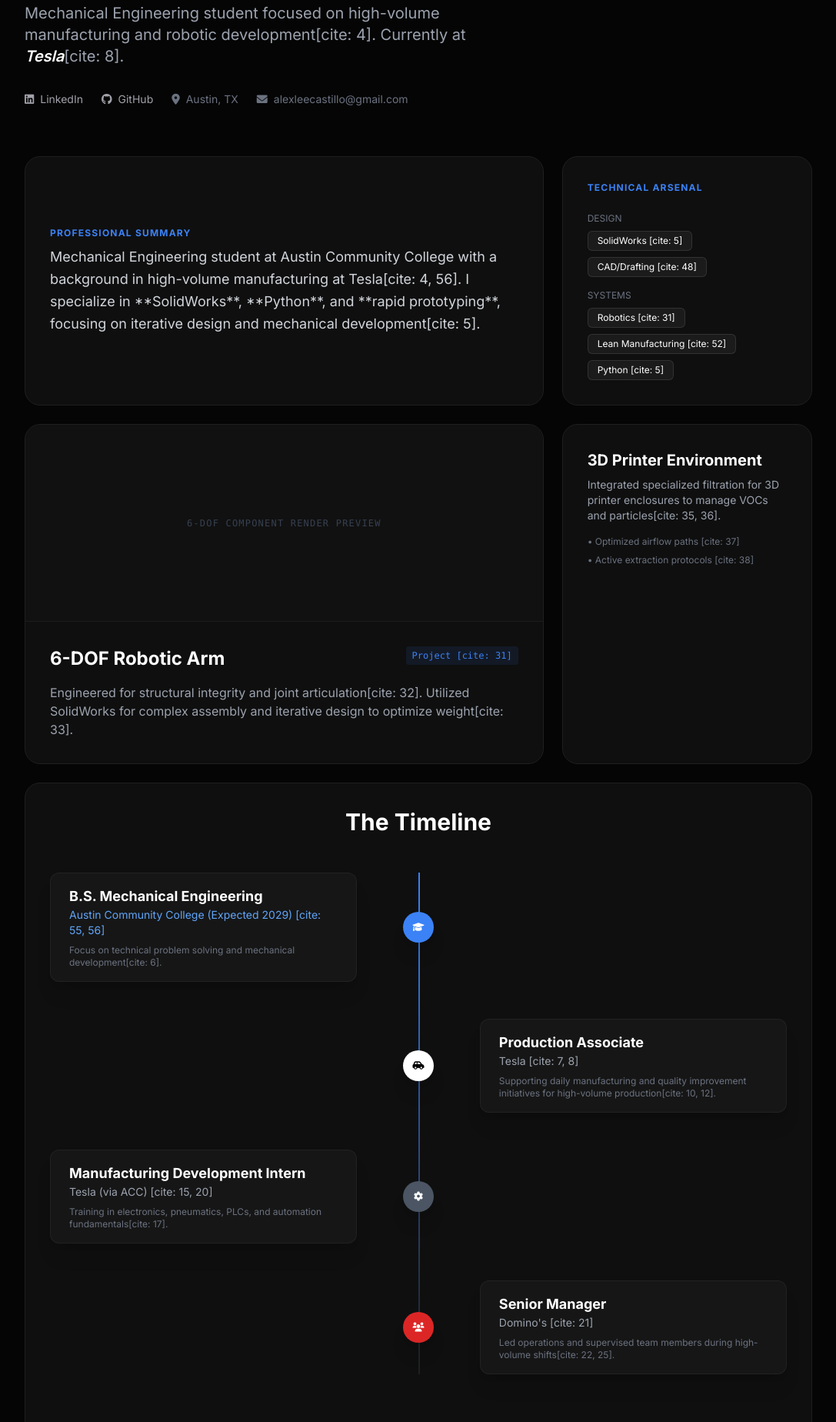
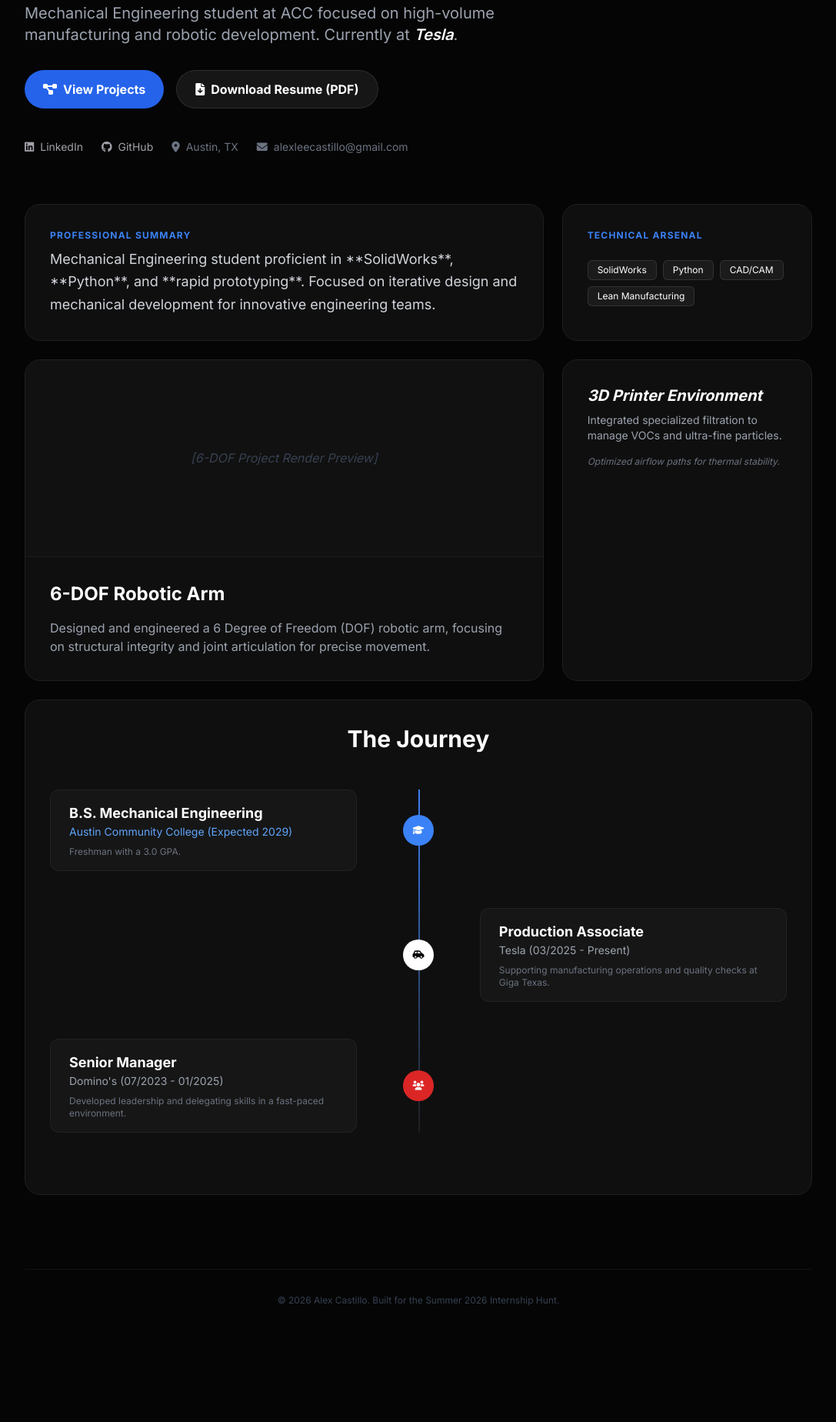
Before and after one commit to TxMech/txmech.github.io, a plain HTML site: page index.html in a window 1280 px wide. Shown: the part 109-1957 px from the top of the page at 77% size, without its empty margins (96-1183 px from the left). After the commit the page ends 1903 px from the top, so only its background shows below. Drawn offline with nearby package versions, Linux system fonts and the light colour scheme.

Commit message:
Update index.html

```diff
--- a/index.html
+++ b/index.html
@@ -11,7 +11,6 @@
         body { background-color: #050505; color: #a1a1aa; font-family: 'Inter', sans-serif; scroll-behavior: smooth; }
         .bento-card { background: #0f0f0f; border: 1px solid #1f1f1f; border-radius: 20px; transition: all 0.4s cubic-bezier(0.175, 0.885, 0.32, 1.275); }
         .bento-card:hover { border-color: #3b82f6; transform: translateY(-4px); box-shadow: 0 10px 30px -10px rgba(59, 130, 246, 0.2); }
-        .text-gradient { background: linear-gradient(to right, #fff, #71717a); -webkit-background-clip: text; -webkit-text-fill-color: transparent; }
         .timeline-line::before { content: ''; position: absolute; left: 20px; top: 0; bottom: 0; width: 2px; background: linear-gradient(to bottom, #3b82f6 0%, #1f1f1f 100%); }
         @media (min-width: 768px) { .timeline-line::before { left: 50%; } }
     </style>
@@ -21,9 +20,18 @@
     <div class="max-w-5xl mx-auto">
         <header class="mb-16 text-center md:text-left">
             <h1 class="text-5xl font-bold text-white tracking-tight mb-4">Alex Castillo</h1>
-            <p class="text-xl text-gray-400 max-w-2xl">Mechanical Engineering student focused on high-volume manufacturing and robotic development[cite: 4]. Currently at <span class="text-white font-semibold italic">Tesla</span>[cite: 8].</p>
+            <p class="text-xl text-gray-400 max-w-2xl">Mechanical Engineering student at ACC focused on high-volume manufacturing and robotic development. Currently at <span class="text-white font-semibold italic">Tesla</span>.</p>
 
-            <div class="flex flex-wrap justify-center md:justify-start gap-6 mt-8 text-sm font-medium">
+            <div class="flex flex-wrap justify-center md:justify-start gap-4 mt-8">
+                <a href="#projects" class="bg-blue-600 hover:bg-blue-700 text-white px-6 py-3 rounded-full font-bold transition-all flex items-center gap-2">
+                    <i class="fas fa-project-diagram"></i> View Projects
+                </a>
+                <a href="resume.pdf" target="_blank" class="bg-[#161616] border border-white/10 hover:border-white/30 text-white px-6 py-3 rounded-full font-bold transition-all flex items-center gap-2">
+                    <i class="fas fa-file-download"></i> Download Resume (PDF)
+                </a>
+            </div>
+
+            <div class="flex flex-wrap justify-center md:justify-start gap-6 mt-10 text-sm font-medium">
                 <a href="https://www.linkedin.com/in/alex-castillo-a56338315/" class="flex items-center gap-2 hover:text-white transition-colors"><i class="fab fa-linkedin"></i> LinkedIn</a>
                 <a href="https://github.com/TxMech" class="flex items-center gap-2 hover:text-white transition-colors"><i class="fab fa-github"></i> GitHub</a>
                 <span class="flex items-center gap-2 text-gray-500"><i class="fas fa-map-marker-alt"></i> Austin, TX</span>
@@ -31,108 +39,80 @@
             </div>
         </header>
 
-        <div class="grid grid-cols-1 md:grid-cols-3 gap-6">
+        <div id="projects" class="grid grid-cols-1 md:grid-cols-3 gap-6">
 
             <div class="bento-card p-8 md:col-span-2 flex flex-col justify-center">
                 <h2 class="text-xs font-bold uppercase tracking-widest text-blue-500 mb-2">Professional Summary</h2>
                 <p class="text-lg text-gray-300 leading-relaxed">
-                    Mechanical Engineering student at Austin Community College with a background in high-volume manufacturing at Tesla[cite: 4, 56]. I specialize in **SolidWorks**, **Python**, and **rapid prototyping**, focusing on iterative design and mechanical development[cite: 5].
+                    Mechanical Engineering student proficient in **SolidWorks**, **Python**, and **rapid prototyping**. Focused on iterative design and mechanical development for innovative engineering teams.
                 </p>
             </div>
 
-            <div class="bento-card p-8">
+            <div class="bento-card p-8 text-center md:text-left">
                 <h2 class="text-xs font-bold uppercase tracking-widest text-blue-500 mb-6">Technical Arsenal</h2>
                 <div class="space-y-4">
-                    <div>
-                        <p class="text-xs text-gray-500 mb-2 uppercase">Design</p>
-                        <div class="flex flex-wrap gap-2">
-                            <span class="bg-white/5 border border-white/10 px-3 py-1 rounded-md text-xs text-white">SolidWorks [cite: 5]</span>
-                            <span class="bg-white/5 border border-white/10 px-3 py-1 rounded-md text-xs text-white">CAD/Drafting [cite: 48]</span>
-                        </div>
-                    </div>
-                    <div>
-                        <p class="text-xs text-gray-500 mb-2 uppercase">Systems</p>
-                        <div class="flex flex-wrap gap-2">
-                            <span class="bg-white/5 border border-white/10 px-3 py-1 rounded-md text-xs text-white">Robotics [cite: 31]</span>
-                            <span class="bg-white/5 border border-white/10 px-3 py-1 rounded-md text-xs text-white">Lean Manufacturing [cite: 52]</span>
-                            <span class="bg-white/5 border border-white/10 px-3 py-1 rounded-md text-xs text-white">Python [cite: 5]</span>
-                        </div>
+                    <div class="flex flex-wrap gap-2 justify-center md:justify-start">
+                        <span class="bg-white/5 border border-white/10 px-3 py-1 rounded-md text-xs text-white">SolidWorks</span>
+                        <span class="bg-white/5 border border-white/10 px-3 py-1 rounded-md text-xs text-white">Python</span>
+                        <span class="bg-white/5 border border-white/10 px-3 py-1 rounded-md text-xs text-white">CAD/CAM</span>
+                        <span class="bg-white/5 border border-white/10 px-3 py-1 rounded-md text-xs text-white">Lean Manufacturing</span>
                     </div>
                 </div>
             </div>
 
             <div class="bento-card overflow-hidden md:col-span-2 group">
-                <div class="h-64 bg-[#111] flex items-center justify-center border-b border-white/5 relative">
-                    <span class="text-gray-700 font-mono text-xs uppercase tracking-widest group-hover:text-blue-500 transition-colors">6-DOF Component Render Preview</span>
-                    </div>
+                <div class="h-64 bg-[#111] flex items-center justify-center border-b border-white/5 relative italic text-gray-700">
+                    [6-DOF Project Render Preview]
+                </div>
                 <div class="p-8">
-                    <div class="flex justify-between items-start mb-4">
-                        <h3 class="text-2xl font-bold text-white">6-DOF Robotic Arm</h3>
-                        <span class="text-xs font-mono bg-blue-500/10 text-blue-500 px-2 py-1 rounded">Project [cite: 31]</span>
-                    </div>
-                    <p class="text-gray-400">Engineered for structural integrity and joint articulation[cite: 32]. Utilized SolidWorks for complex assembly and iterative design to optimize weight[cite: 33].</p>
+                    <h3 class="text-2xl font-bold text-white mb-4">6-DOF Robotic Arm</h3>
+                    <p class="text-gray-400">Designed and engineered a 6 Degree of Freedom (DOF) robotic arm, focusing on structural integrity and joint articulation for precise movement.</p>
                 </div>
             </div>
 
             <div class="bento-card p-8">
-                <h3 class="text-xl font-bold text-white mb-2">3D Printer Environment</h3>
-                <p class="text-sm text-gray-400 mb-4">Integrated specialized filtration for 3D printer enclosures to manage VOCs and particles[cite: 35, 36].</p>
-                <ul class="text-xs text-gray-500 space-y-2">
-                    <li>• Optimized airflow paths [cite: 37]</li>
-                    <li>• Active extraction protocols [cite: 38]</li>
-                </ul>
+                <h3 class="text-xl font-bold text-white mb-2 italic">3D Printer Environment</h3>
+                <p class="text-sm text-gray-400 mb-4">Integrated specialized filtration to manage VOCs and ultra-fine particles.</p>
+                <p class="text-xs text-gray-500 italic">Optimized airflow paths for thermal stability.</p>
             </div>
 
             <div class="bento-card p-8 md:col-span-3">
-                <h2 class="text-3xl font-bold text-white mb-12 text-center">The Timeline</h2>
-
+                <h2 class="text-3xl font-bold text-white mb-12 text-center">The Journey</h2>
                 <div class="relative timeline-line">
 
-                    <div class="mb-12 flex justify-between items-center w-full md:flex-row-reverse left-timeline">
+                    <div class="mb-12 flex justify-between items-center w-full md:flex-row-reverse">
                         <div class="order-1 w-full md:w-5/12"></div>
-                        <div class="z-20 flex items-center order-1 bg-blue-500 shadow-xl w-10 h-10 rounded-full md:absolute md:left-1/2 md:-translate-x-1/2">
+                        <div class="z-20 flex items-center order-1 bg-blue-500 w-10 h-10 rounded-full md:absolute md:left-1/2 md:-translate-x-1/2">
                             <i class="fas fa-graduation-cap text-white mx-auto text-xs"></i>
                         </div>
-                        <div class="order-1 bg-[#161616] border border-white/5 rounded-xl shadow-xl w-full md:w-5/12 px-6 py-4">
+                        <div class="order-1 bg-[#161616] border border-white/5 rounded-xl w-full md:w-5/12 px-6 py-4">
                             <h3 class="font-bold text-white text-lg">B.S. Mechanical Engineering</h3>
-                            <p class="text-sm text-blue-400">Austin Community College (Expected 2029) [cite: 55, 56]</p>
-                            <p class="text-xs text-gray-500 mt-2">Focus on technical problem solving and mechanical development[cite: 6].</p>
+                            <p class="text-sm text-blue-400">Austin Community College (Expected 2029) </p>
+                            <p class="text-xs text-gray-500 mt-2">Freshman with a 3.0 GPA.</p>
                         </div>
                     </div>
 
-                    <div class="mb-12 flex justify-between items-center w-full right-timeline">
+                    <div class="mb-12 flex justify-between items-center w-full">
                         <div class="order-1 w-full md:w-5/12"></div>
-                        <div class="z-20 flex items-center order-1 bg-white shadow-xl w-10 h-10 rounded-full md:absolute md:left-1/2 md:-translate-x-1/2">
+                        <div class="z-20 flex items-center order-1 bg-white w-10 h-10 rounded-full md:absolute md:left-1/2 md:-translate-x-1/2">
                             <i class="fas fa-car-side text-black mx-auto text-xs"></i>
                         </div>
-                        <div class="order-1 bg-[#161616] border border-white/5 rounded-xl shadow-xl w-full md:w-5/12 px-6 py-4">
+                        <div class="order-1 bg-[#161616] border border-white/5 rounded-xl w-full md:w-5/12 px-6 py-4">
                             <h3 class="font-bold text-white text-lg">Production Associate</h3>
-                            <p class="text-sm text-gray-400">Tesla [cite: 7, 8]</p>
-                            <p class="text-xs text-gray-500 mt-2">Supporting daily manufacturing and quality improvement initiatives for high-volume production[cite: 10, 12].</p>
+                            <p class="text-sm text-gray-400">Tesla (03/2025 - Present) </p>
+                            <p class="text-xs text-gray-500 mt-2">Supporting manufacturing operations and quality checks at Giga Texas.</p>
                         </div>
                     </div>
 
-                    <div class="mb-12 flex justify-between items-center w-full md:flex-row-reverse left-timeline">
+                    <div class="mb-12 flex justify-between items-center w-full md:flex-row-reverse">
                         <div class="order-1 w-full md:w-5/12"></div>
-                        <div class="z-20 flex items-center order-1 bg-gray-600 shadow-xl w-10 h-10 rounded-full md:absolute md:left-1/2 md:-translate-x-1/2">
-                            <i class="fas fa-cog text-white mx-auto text-xs"></i>
-                        </div>
-                        <div class="order-1 bg-[#161616] border border-white/5 rounded-xl shadow-xl w-full md:w-5/12 px-6 py-4">
-                            <h3 class="font-bold text-white text-lg">Manufacturing Development Intern</h3>
-                            <p class="text-sm text-gray-400">Tesla (via ACC) [cite: 15, 20]</p>
-                            <p class="text-xs text-gray-500 mt-2">Training in electronics, pneumatics, PLCs, and automation fundamentals[cite: 17].</p>
-                        </div>
-                    </div>
-
-                    <div class="mb-12 flex justify-between items-center w-full right-timeline">
-                        <div class="order-1 w-full md:w-5/12"></div>
-                        <div class="z-20 flex items-center order-1 bg-red-600 shadow-xl w-10 h-10 rounded-full md:absolute md:left-1/2 md:-translate-x-1/2">
+                        <div class="z-20 flex items-center order-1 bg-red-600 w-10 h-10 rounded-full md:absolute md:left-1/2 md:-translate-x-1/2">
                             <i class="fas fa-users text-white mx-auto text-xs"></i>
                         </div>
-                        <div class="order-1 bg-[#161616] border border-white/5 rounded-xl shadow-xl w-full md:w-5/12 px-6 py-4">
+                        <div class="order-1 bg-[#161616] border border-white/5 rounded-xl w-full md:w-5/12 px-6 py-4">
                             <h3 class="font-bold text-white text-lg">Senior Manager</h3>
-                            <p class="text-sm text-gray-400">Domino's [cite: 21]</p>
-                            <p class="text-xs text-gray-500 mt-2">Led operations and supervised team members during high-volume shifts[cite: 22, 25].</p>
+                            <p class="text-sm text-gray-400">Domino's (07/2023 - 01/2025) </p>
+                            <p class="text-xs text-gray-500 mt-2">Developed leadership and delegating skills in a fast-paced environment.</p>
                         </div>
                     </div>
 
@@ -141,9 +121,8 @@
 
         </div>
 
-        <footer class="mt-24 pb-12 text-center border-t border-white/5 pt-8">
-            <p class="text-gray-600 text-sm italic">"Iterate until it works."</p>
-            <p class="text-gray-700 text-xs mt-2">&copy; 2026 Alex Castillo. Built for the Summer 2026 Internship Hunt.</p>
+        <footer class="mt-24 pb-12 text-center border-t border-white/5 pt-8 text-xs text-gray-700">
+            &copy; 2026 Alex Castillo. Built for the Summer 2026 Internship Hunt.
         </footer>
     </div>
 
```
